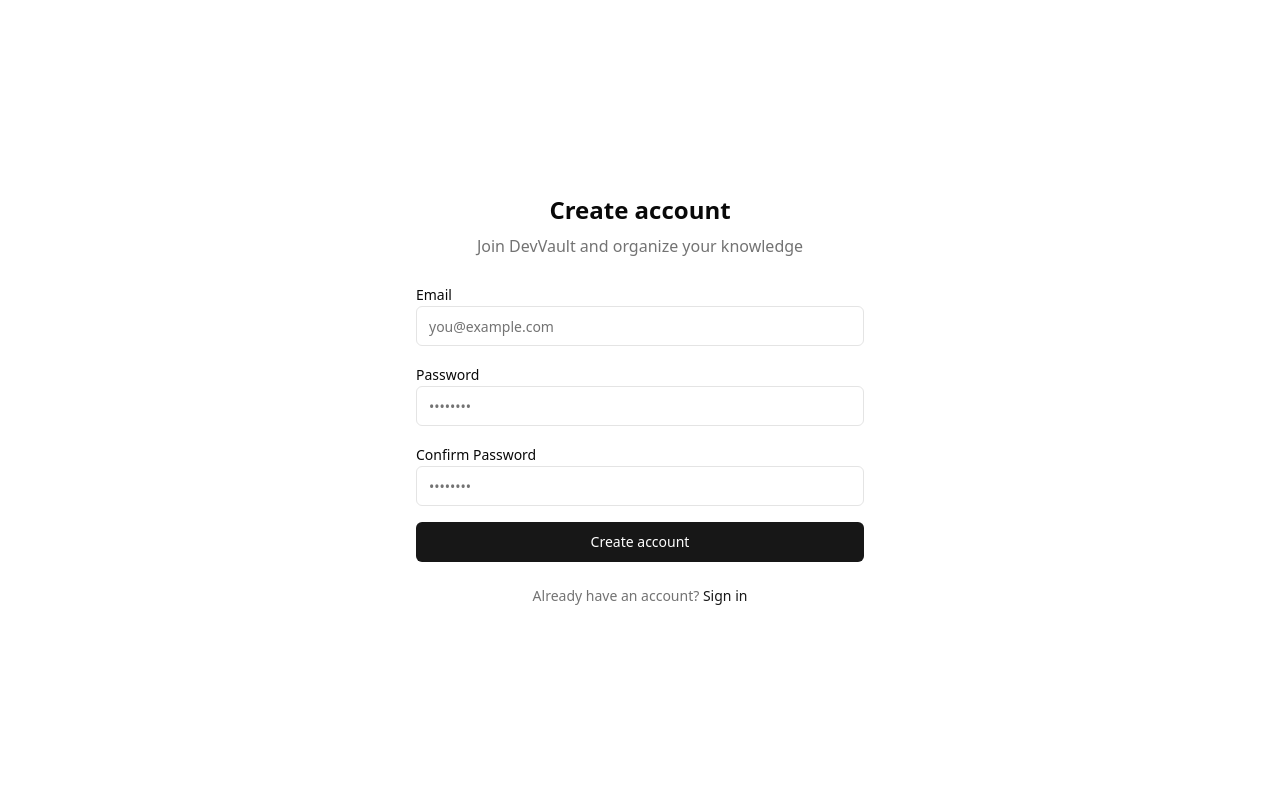
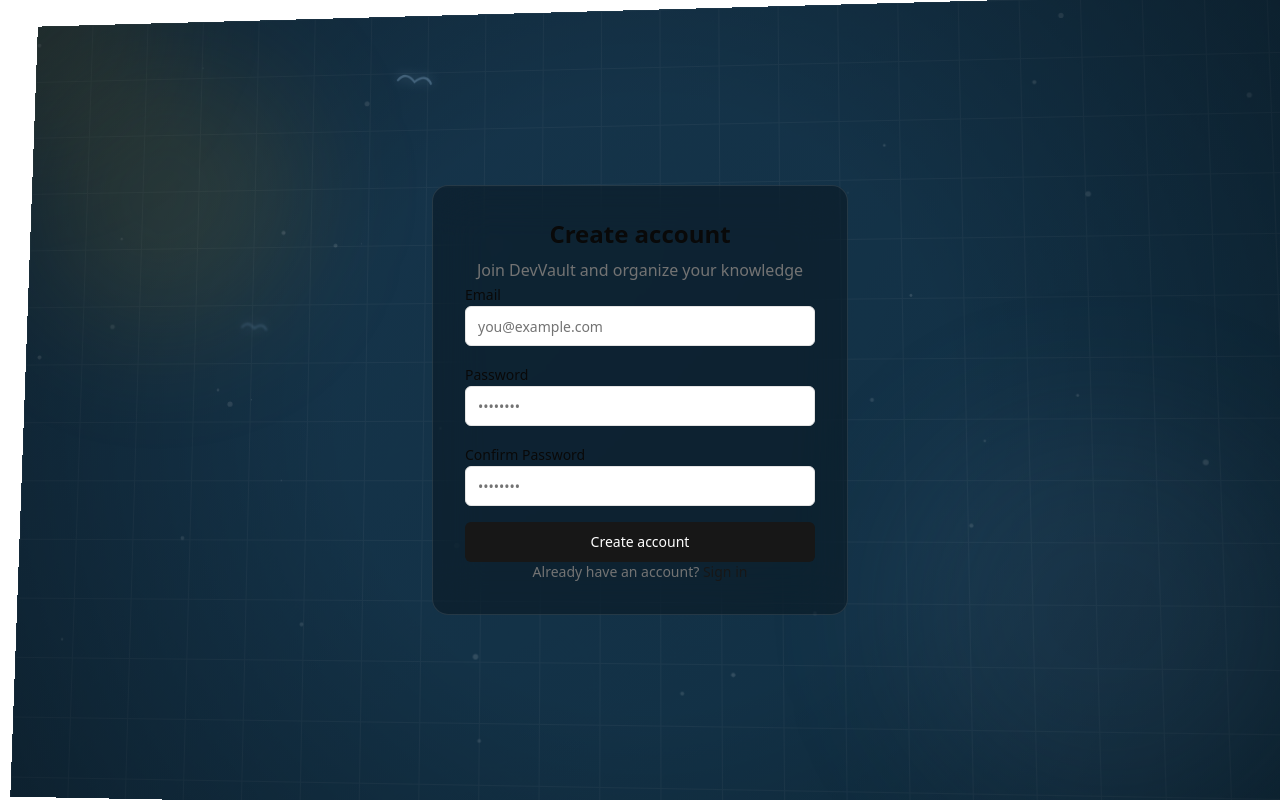
Before and after one commit to ramansingh2004/DevVault, a Next.js app: page /register in a window 1280 px wide. Built offline with nearby package versions, Linux system fonts and the light colour scheme; no server answers.

Commit message:
adding background animations for auth pages

```diff
--- a/app/(auth)/layout.tsx
+++ b/app/(auth)/layout.tsx
@@ -1,11 +1,15 @@
+import AuthBackground from "@/components/animations.components/AuthBackground";
+
 export default function AuthLayout({
   children,
 }: {
   children: React.ReactNode;
 }) {
   return (
-    <div className="min-h-screen flex items-center justify-center bg-background">
-      <div className="w-full max-w-md">
+    <div className="relative min-h-screen flex items-center justify-center overflow-hidden">
+      <AuthBackground />
+
+      <div className="relative z-10 w-full max-w-md px-4">
         {children}
       </div>
     </div>
--- a/app/(auth)/login/page.tsx
+++ b/app/(auth)/login/page.tsx
@@ -31,6 +31,7 @@
 
   return (
     <div className="space-y-6">
+    <div className="rounded-2xl border border-white/10 bg-black/30 backdrop-blur-xl p-8">
       <div className="space-y-2 text-center">
         <h1 className="text-2xl font-bold">Welcome back</h1>
         <p className="text-muted-foreground">Sign in to your DevVault account</p>
@@ -73,5 +74,6 @@
         </Link>
       </div>
     </div>
+    </div>
   );
 }
--- a/app/(auth)/register/page.tsx
+++ b/app/(auth)/register/page.tsx
@@ -37,6 +37,7 @@
 
   return (
     <div className="space-y-6">
+      <div className="rounded-2xl border border-white/10 bg-black/30 backdrop-blur-xl p-8">
       <div className="space-y-2 text-center">
         <h1 className="text-2xl font-bold">Create account</h1>
         <p className="text-muted-foreground">Join DevVault and organize your knowledge</p>
@@ -91,5 +92,6 @@
         </Link>
       </div>
     </div>
+    </div>
   );
 }
--- /dev/null
+++ b/components/animations.components/AuthBackground.tsx
@@ -0,0 +1,318 @@
+"use client";
+
+import {
+  motion,
+  useMotionValue,
+  useTransform,
+} from "framer-motion";
+import {
+  useMemo,
+  useEffect,
+  useState,
+} from "react";
+
+type Bird = {
+  id: number;
+  startY: number;
+  size: number;
+  duration: number;
+  delay: number;
+  depth: number;
+  color: string;
+};
+
+const COLORS = [
+  "#caa028",
+  "#537692",
+  "#b3cde4",
+];
+
+export default function AuthBackground() {
+  const [mounted, setMounted] = useState(false);
+  const [viewport, setViewport] = useState({
+    width: 1920,
+    height: 1080,
+  });
+
+  const mouseX = useMotionValue(0);
+  const mouseY = useMotionValue(0);
+
+  useEffect(() => {
+    setMounted(true);
+
+    setViewport({
+      width: window.innerWidth,
+      height: window.innerHeight,
+    });
+
+    const handleMove = (e: MouseEvent) => {
+      mouseX.set(e.clientX);
+      mouseY.set(e.clientY);
+    };
+
+    const handleResize = () => {
+      setViewport({
+        width: window.innerWidth,
+        height: window.innerHeight,
+      });
+    };
+
+    window.addEventListener("mousemove", handleMove);
+    window.addEventListener("resize", handleResize);
+
+    return () => {
+      window.removeEventListener("mousemove", handleMove);
+      window.removeEventListener("resize", handleResize);
+    };
+  }, [mouseX, mouseY]);
+
+  const rotateX = useTransform(
+    mouseY,
+    [0, viewport.height],
+    [4, -4]
+  );
+
+  const rotateY = useTransform(
+    mouseX,
+    [0, viewport.width],
+    [-4, 4]
+  );
+
+  const orb1X = useTransform(
+    mouseX,
+    [0, viewport.width],
+    [-40, 40]
+  );
+
+  const orb1Y = useTransform(
+    mouseY,
+    [0, viewport.height],
+    [-40, 40]
+  );
+
+  const orb2X = useTransform(
+    mouseX,
+    [0, viewport.width],
+    [40, -40]
+  );
+
+  const orb2Y = useTransform(
+    mouseY,
+    [0, viewport.height],
+    [40, -40]
+  );
+
+  const spotlightX = useTransform(
+    mouseX,
+    (v) => v - 200
+  );
+
+  const spotlightY = useTransform(
+    mouseY,
+    (v) => v - 200
+  );
+
+  const birds = useMemo<Bird[]>(
+    () =>
+      Array.from({ length: 24 }, (_, i) => {
+        const depth = Math.random();
+
+        return {
+          id: i,
+          startY: Math.random() * 100,
+          depth,
+          size: 14 + depth * 30,
+          duration: 25 - depth * 12,
+          delay: Math.random() * 20,
+          color:
+            COLORS[
+              Math.floor(
+                Math.random() * COLORS.length
+              )
+            ],
+        };
+      }),
+    []
+  );
+
+  const particles = useMemo(
+    () =>
+      Array.from({ length: 40 }, (_, i) => ({
+        id: i,
+        x: Math.random() * 100,
+        y: Math.random() * 100,
+        size: 1 + Math.random() * 3,
+        duration: 8 + Math.random() * 12,
+      })),
+    []
+  );
+
+  if (!mounted) return null;
+
+  return (
+    <motion.div
+      className="fixed inset-0 z-0 overflow-hidden"
+      style={{
+        rotateX,
+        rotateY,
+        transformPerspective: 1200,
+      }}
+    >
+      {/* Animated Gradient */}
+      <motion.div
+        className="absolute inset-0"
+        style={{
+          background:
+            "linear-gradient(-45deg,#001b2e,#102f43,#18364d,#001b2e)",
+          backgroundSize: "400% 400%",
+        }}
+        animate={{
+          backgroundPosition: [
+            "0% 50%",
+            "100% 50%",
+            "0% 50%",
+          ],
+        }}
+        transition={{
+          duration: 20,
+          repeat: Infinity,
+          ease: "linear",
+        }}
+      />
+
+      {/* Cursor Spotlight */}
+      <motion.div
+        className="pointer-events-none absolute h-[400px] w-[400px] rounded-full"
+        style={{
+          x: spotlightX,
+          y: spotlightY,
+          background:
+            "radial-gradient(circle, rgba(202,160,40,0.18), transparent 70%)",
+          filter: "blur(40px)",
+        }}
+      />
+
+      {/* Orb 1 */}
+      <motion.div
+        className="absolute top-20 left-10 h-72 w-72 rounded-full blur-3xl"
+        style={{
+          x: orb1X,
+          y: orb1Y,
+          background:
+            "rgba(202,160,40,0.15)",
+        }}
+      />
+
+      {/* Orb 2 */}
+      <motion.div
+        className="absolute bottom-10 right-10 h-96 w-96 rounded-full blur-3xl"
+        style={{
+          x: orb2X,
+          y: orb2Y,
+          background:
+            "rgba(83,118,146,0.15)",
+        }}
+      />
+
+      {/* Particles */}
+      {particles.map((particle) => (
+        <motion.div
+          key={particle.id}
+          className="absolute rounded-full bg-white/20"
+          style={{
+            width: particle.size,
+            height: particle.size,
+            left: `${particle.x}%`,
+            top: `${particle.y}%`,
+          }}
+          animate={{
+            y: [-10, 10, -10],
+            opacity: [0.2, 0.7, 0.2],
+            scale: [1, 1.4, 1],
+          }}
+          transition={{
+            duration: particle.duration,
+            repeat: Infinity,
+            ease: "easeInOut",
+          }}
+        />
+      ))}
+
+      {/* Birds */}
+      {birds.map((bird) => (
+        <motion.div
+          key={bird.id}
+          className="absolute"
+          initial={{
+            x: "-10vw",
+            y: `${bird.startY}vh`,
+          }}
+          animate={{
+            x: "110vw",
+          }}
+          transition={{
+            duration: bird.duration,
+            delay: bird.delay,
+            repeat: Infinity,
+            ease: "linear",
+          }}
+          style={{
+            opacity:
+              0.2 + bird.depth * 0.8,
+            filter: `
+              blur(${(1 - bird.depth) * 1.5}px)
+              drop-shadow(0 0 6px ${bird.color})
+            `,
+          }}
+        >
+          <motion.div
+            animate={{
+              rotate: [-8, 8, -8],
+            }}
+            transition={{
+              duration:
+                0.5 + bird.depth * 0.3,
+              repeat: Infinity,
+              ease: "easeInOut",
+            }}
+          >
+            <svg
+              width={bird.size}
+              height={bird.size / 2}
+              viewBox="0 0 32 16"
+              fill="none"
+            >
+              <path
+                d="M1 8C5 2 10 2 16 8C22 2 27 2 31 8"
+                stroke={bird.color}
+                strokeWidth="2"
+                strokeLinecap="round"
+              />
+            </svg>
+          </motion.div>
+        </motion.div>
+      ))}
+
+      {/* Grid */}
+      <div
+        className="absolute inset-0 opacity-[0.04]"
+        style={{
+          backgroundImage: `
+            linear-gradient(to right, white 1px, transparent 1px),
+            linear-gradient(to bottom, white 1px, transparent 1px)
+          `,
+          backgroundSize: "60px 60px",
+        }}
+      />
+
+      {/* Vignette */}
+      <div
+        className="absolute inset-0"
+        style={{
+          background:
+            "radial-gradient(circle at center, transparent 40%, rgba(0,0,0,0.35) 100%)",
+        }}
+      />
+    </motion.div>
+  );
+}
--- a/package.json
+++ b/package.json
@@ -17,6 +17,7 @@
     "axios": "^1.18.0",
     "class-variance-authority": "^0.7.1",
     "date-fns": "^4.4.0",
+    "framer-motion": "^12.41.0",
     "lucide-react": "^1.21.0",
     "next": "16.2.9",
     "openapi-fetch": "^0.17.0",
@@ -28,6 +29,8 @@
     "react-syntax-highlighter": "^16.1.1",
     "sonner": "^2.0.7",
     "tailwindcss-animate": "^1.0.7",
+    "three": "^0.184.0",
+    "vanta": "^0.5.24",
     "zod": "^4.4.3",
     "zustand": "^5.0.14"
   },
@@ -37,6 +40,7 @@
     "@types/react": "^19",
     "@types/react-dom": "^19",
     "@types/react-syntax-highlighter": "^15.5.13",
+    "@types/three": "^0.184.1",
     "eslint": "^9",
     "eslint-config-next": "16.2.9",
     "tailwindcss": "^4",
```
Also changed, not shown: 1 other file (tests, documents, lock files or other folders).
